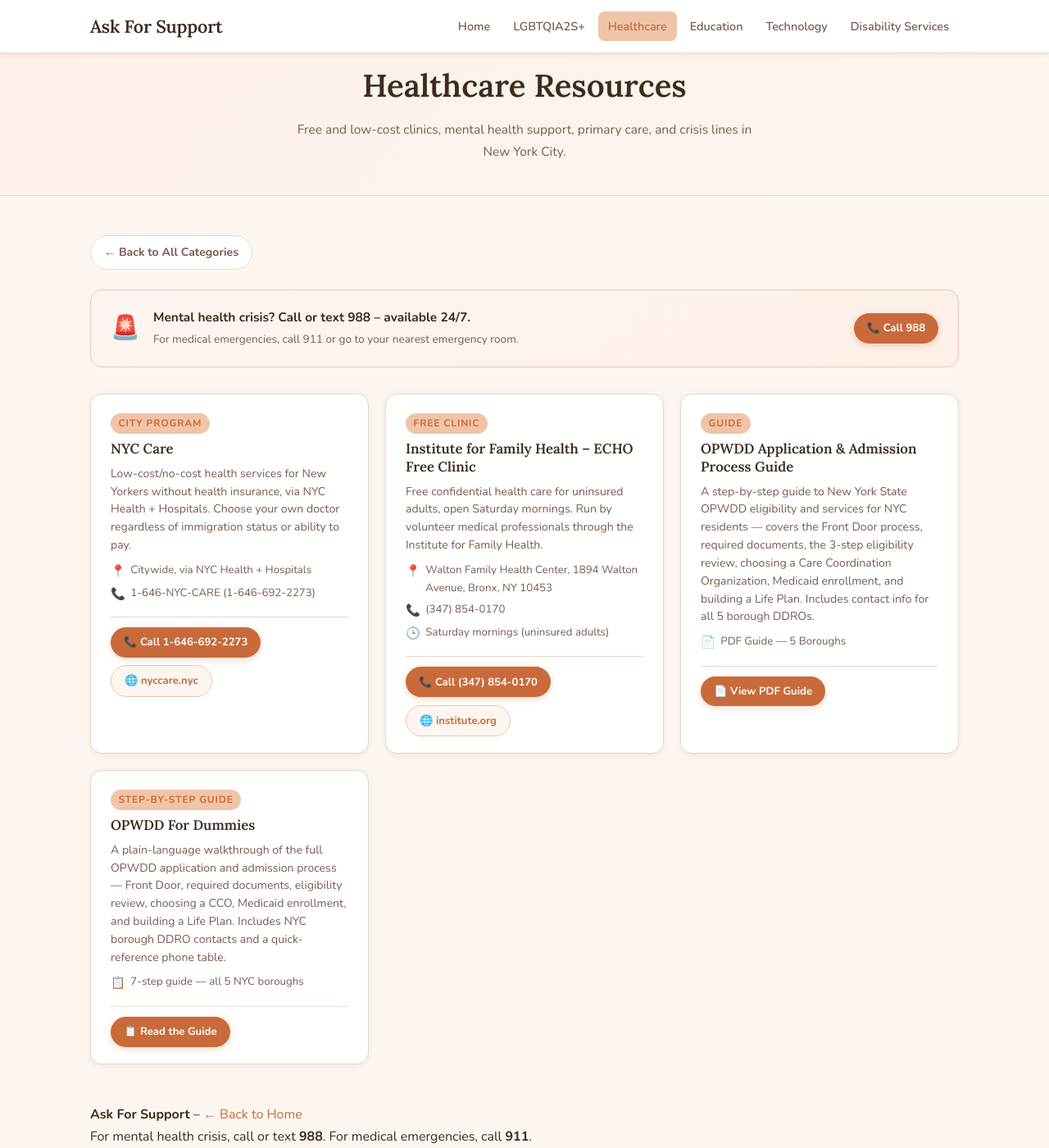
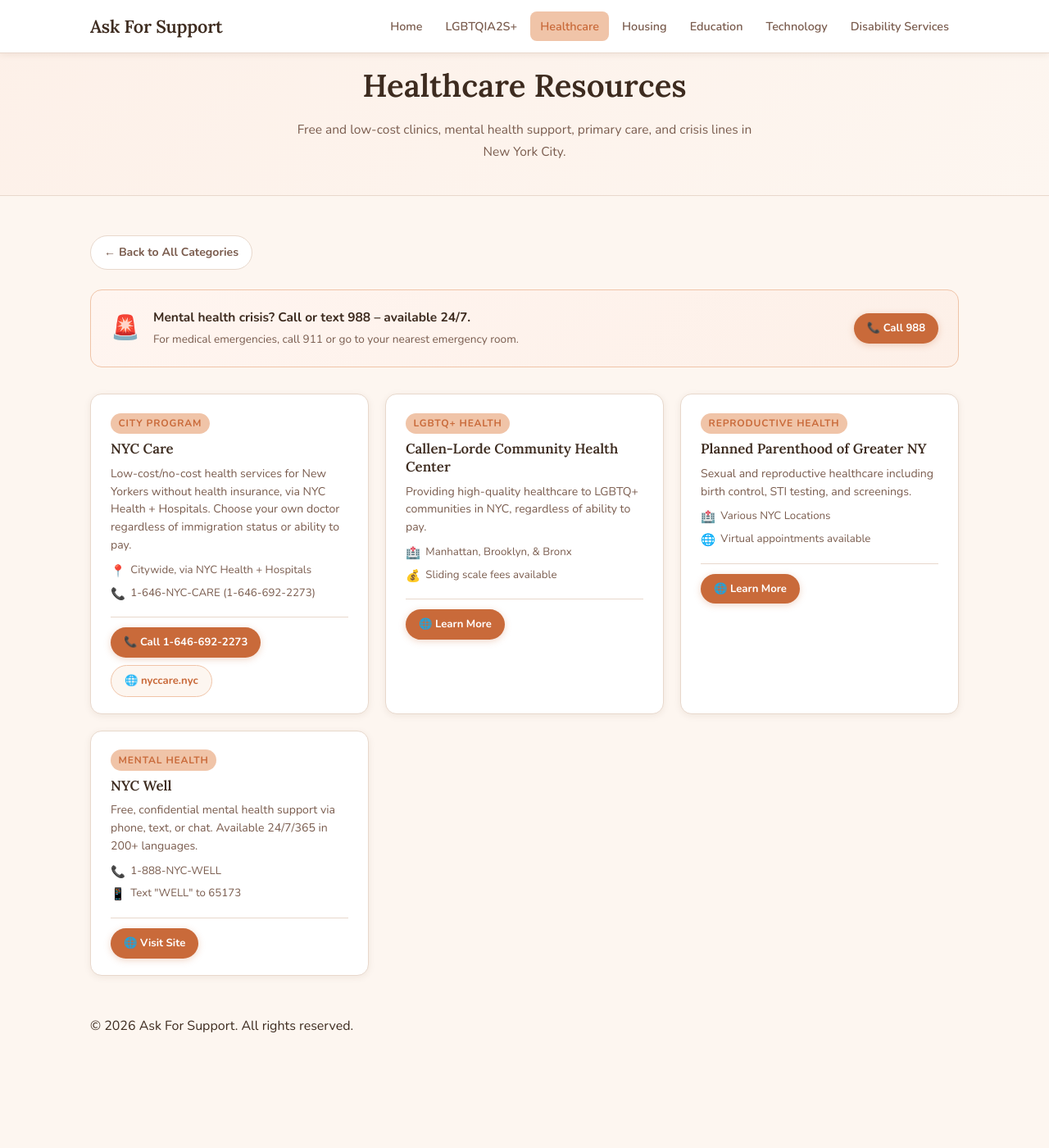
Before and after one commit to penelopethrock-cyber/askforsupport, a Jekyll site: the page healthcare.html, which Jekyll copies as it is, in a window 1280 px wide and 1400 px high, scrolled down 117 px. Shown: the whole window at 82% size. Built offline with Jekyll 4.4.1, drawn with Linux system fonts in a browser that asks for light colours; after the commit the page ends 1382 px from its top, so only the background shows below that.

Commit message:
Add Housing card to homepage nav

```diff
--- a/healthcare.html
+++ b/healthcare.html
@@ -18,6 +18,7 @@
         <li><a href="index.html">Home</a></li>
         <li><a href="lgbtqia2s.html">LGBTQIA2S+</a></li>
         <li><a href="healthcare.html" class="active">Healthcare</a></li>
+        <li><a href="housing.html">Housing</a></li>
         <li><a href="education.html">Education</a></li>
         <li><a href="technology.html">Technology</a></li>
         <li><a href="disability_services.html">Disability Services</a></li>
@@ -29,7 +30,7 @@
 <!-- ====== PAGE HEADER ====== -->
 <section class="page-header">
   <div class="container">
-      <div class="page-icon">&#x1F3E5;</div>
+    <div class="page-icon">🏥</div>
     <h1>Healthcare Resources</h1>
     <p>Free and low-cost clinics, mental health support, primary care, and crisis lines in New York City.</p>
   </div>
@@ -39,16 +40,16 @@
 <main class="section">
   <div class="container">
 
-      <a href="index.html" class="back-link">&#x2190; Back to All Categories</a>
+    <a href="index.html" class="back-link">← Back to All Categories</a>
 
     <!-- Crisis Banner -->
     <div class="crisis-banner">
-        <span class="crisis-icon">&#x1F6A8;</span>
+      <span class="crisis-icon">🚨</span>
       <div class="crisis-text">
-          <strong>Mental health crisis? Call or text 988 &#x2013; available 24/7.</strong>
+        <strong>Mental health crisis? Call or text 988 – available 24/7.</strong>
         <span>For medical emergencies, call 911 or go to your nearest emergency room.</span>
       </div>
-        <a href="tel:988" class="btn btn-primary" style="flex-shrink:0;">&#x1F4DE; Call 988</a>
+      <a href="tel:988" class="btn btn-primary" style="flex-shrink: 0;">📞 Call 988</a>
     </div>
 
     <div class="resource-grid">
@@ -59,68 +60,65 @@
         <div class="resource-name">NYC Care</div>
         <p class="resource-desc">Low-cost/no-cost health services for New Yorkers without health insurance, via NYC Health + Hospitals. Choose your own doctor regardless of immigration status or ability to pay.</p>
         <div class="resource-details">
-            <span><span class="detail-icon">&#x1F4CD;</span> Citywide, via NYC Health + Hospitals</span>
-            <span><span class="detail-icon">&#x1F4DE;</span> 1-646-NYC-CARE (1-646-692-2273)</span>
+          <span><span class="detail-icon">📍</span> Citywide, via NYC Health + Hospitals</span>
+          <span><span class="detail-icon">📞</span> 1-646-NYC-CARE (1-646-692-2273)</span>
         </div>
         <div class="card-actions">
-            <a href="tel:16466922273" class="btn btn-primary">&#x1F4DE; Call 1-646-692-2273</a>
-            <a href="https://nyccare.nyc" target="_blank" rel="noopener" class="btn btn-secondary">&#x1F310; nyccare.nyc</a>
+          <a href="tel:16466922273" class="btn btn-primary">📞 Call 1-646-692-2273</a>
+          <a href="https://nyccare.nyc" target="_blank" rel="noopener" class="btn btn-secondary">🌐 nyccare.nyc</a>
         </div>
       </div>
 
-        <!-- ECHO Free Clinic -->
+      <!-- Callen-Lorde -->
       <div class="resource-card">
-          <span class="resource-type">Free Clinic</span>
-          <div class="resource-name">Institute for Family Health &#x2013; ECHO Free Clinic</div>
-          <p class="resource-desc">Free confidential health care for uninsured adults, open Saturday mornings. Run by volunteer medical professionals through the Institute for Family Health.</p>
+        <span class="resource-type">LGBTQ+ Health</span>
+        <div class="resource-name">Callen-Lorde Community Health Center</div>
+        <p class="resource-desc">Providing high-quality healthcare to LGBTQ+ communities in NYC, regardless of ability to pay.</p>
         <div class="resource-details">
-            <span><span class="detail-icon">&#x1F4CD;</span> Walton Family Health Center, 1894 Walton Avenue, Bronx, NY 10453</span>
-            <span><span class="detail-icon">&#x1F4DE;</span> (347) 854-0170</span>
-            <span><span class="detail-icon">&#x1F552;</span> Saturday mornings (uninsured adults)</span>
+          <span><span class="detail-icon">🏥</span> Manhattan, Brooklyn, & Bronx</span>
+          <span><span class="detail-icon">💰</span> Sliding scale fees available</span>
         </div>
         <div class="card-actions">
-            <a href="tel:3478540170" class="btn btn-primary">&#x1F4DE; Call (347) 854-0170</a>
-            <a href="https://institute.org" target="_blank" rel="noopener" class="btn btn-secondary">&#x1F310; institute.org</a>
+          <a href="https://callen-lorde.org" target="_blank" rel="noopener" class="btn btn-primary">🌐 Learn More</a>
         </div>
       </div>
 
-        <!-- OPWDD Application & Admission Process Guide -->
+      <!-- Planned Parenthood -->
       <div class="resource-card">
-          <span class="resource-type">Guide</span>
-          <div class="resource-name">OPWDD Application &amp; Admission Process Guide</div>
-          <p class="resource-desc">A step-by-step guide to New York State OPWDD eligibility and services for NYC residents &#x2014; covers the Front Door process, required documents, the 3-step eligibility review, choosing a Care Coordination Organization, Medicaid enrollment, and building a Life Plan. Includes contact info for all 5 borough DDROs.</p>
+        <span class="resource-type">Reproductive Health</span>
+        <div class="resource-name">Planned Parenthood of Greater NY</div>
+        <p class="resource-desc">Sexual and reproductive healthcare including birth control, STI testing, and screenings.</p>
         <div class="resource-details">
-            <span><span class="detail-icon">&#x1F4C4;</span> PDF Guide &#x2014; 5 Boroughs</span>
+          <span><span class="detail-icon">🏥</span> Various NYC Locations</span>
+          <span><span class="detail-icon">🌐</span> Virtual appointments available</span>
         </div>
         <div class="card-actions">
-            <a href="/assets/docs/opwdd-guide.pdf" class="btn btn-primary">&#x1F4C4; View PDF Guide</a>
+          <a href="https://www.plannedparenthood.org/planned-parenthood-greater-new-york" target="_blank" rel="noopener" class="btn btn-primary">🌐 Learn More</a>
         </div>
       </div>
 
-
-        <!-- OPWDD For Dummies -->
+      <!-- NYC Well -->
       <div class="resource-card">
-          <span class="resource-type">Step-by-Step Guide</span>
-          <div class="resource-name">OPWDD For Dummies</div>
-          <p class="resource-desc">A plain-language walkthrough of the full OPWDD application and admission process &#x2014; Front Door, required documents, eligibility review, choosing a CCO, Medicaid enrollment, and building a Life Plan. Includes NYC borough DDRO contacts and a quick-reference phone table.</p>
+        <span class="resource-type">Mental Health</span>
+        <div class="resource-name">NYC Well</div>
+        <p class="resource-desc">Free, confidential mental health support via phone, text, or chat. Available 24/7/365 in 200+ languages.</p>
         <div class="resource-details">
-            <span><span class="detail-icon">&#x1F4CB;</span> 7-step guide &#x2014; all 5 NYC boroughs</span>
+          <span><span class="detail-icon">📞</span> 1-888-NYC-WELL</span>
+          <span><span class="detail-icon">📱</span> Text "WELL" to 65173</span>
         </div>
         <div class="card-actions">
-            <a href="opwdd-for-dummies/index.html" class="btn btn-primary">&#x1F4CB; Read the Guide</a>
+          <a href="https://nycwell.cityofnewyork.us" target="_blank" rel="noopener" class="btn btn-primary">🌐 Visit Site</a>
         </div>
       </div>
 
-      </div><!-- /resource-grid -->
-
+    </div>
   </div>
 </main>
 
 <!-- ====== FOOTER ====== -->
 <footer class="site-footer">
   <div class="container">
-      <p><strong>Ask For Support</strong> &#x2013; <a href="index.html">&#x2190; Back to Home</a></p>
-      <p>For mental health crisis, call or text <strong>988</strong>. For medical emergencies, call <strong>911</strong>.</p>
+    <p>&copy; 2026 Ask For Support. All rights reserved.</p>
   </div>
 </footer>
 
```
Also changed, not shown: other parts of healthcare.html (+1 -1 lines). Lines whose indentation alone changed are shown as unchanged.
